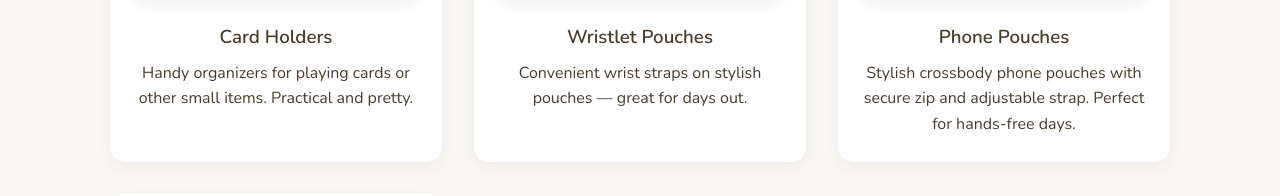
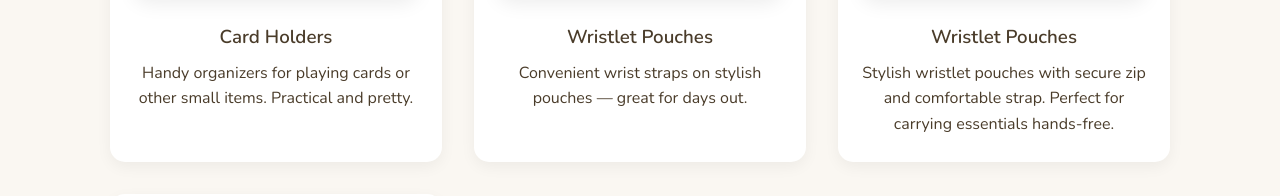
Before and after one commit to tonymoreland-glitch/ju-mo-handmade, a plain HTML site: page index.html in a window 1280 px wide. Shown: the part 2397-2593 px from the top of the page. Drawn offline with nearby package versions, Linux system fonts and the light colour scheme; a web font is replaced by a local one.

Commit message:
Correct product label to Wristlet Pouches

```diff
--- a/index.html
+++ b/index.html
@@ -79,9 +79,9 @@
           <p>Convenient wrist straps on stylish pouches — great for days out.</p>
         </div>
         <div class="product-card">
-          <img src="images/products/phone-pouch.jpg" alt="Marble phone pouch">
-          <h3>Phone Pouches</h3>
-          <p>Stylish crossbody phone pouches with secure zip and adjustable strap. Perfect for hands-free days.</p>
+          <img src="images/products/phone-pouch.jpg" alt="Marble wristlet pouch">
+          <h3>Wristlet Pouches</h3>
+          <p>Stylish wristlet pouches with secure zip and comfortable strap. Perfect for carrying essentials hands-free.</p>
         </div>
         <div class="product-card">
           <img src="images/products/flatlay.jpg" alt="Assorted Ju-Mo items">
```
